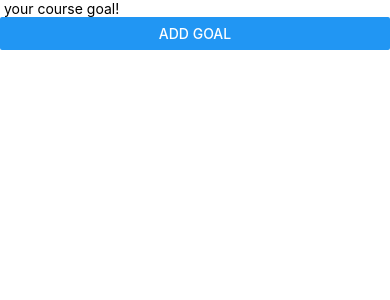
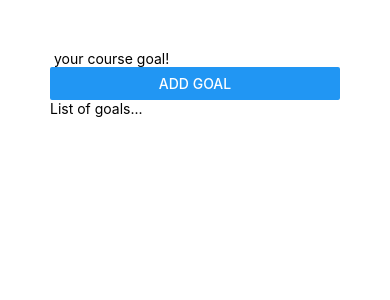
Before and after one commit to kevinxcode/React-Native-Features, a React Native app: screen / in a window 390 px wide. Shown: the top 300 px of the page. Built offline with nearby package versions, Linux system fonts and the light colour scheme.

Commit message:
style view

```diff
--- a/App.js
+++ b/App.js
@@ -3,18 +3,22 @@ import { StyleSheet, Text, View, TextInput, Button } from 'react-native';
 
 export default function App() {
   return (
-    <View>
+    <View style={styles.appContainer}>
       <View>
         <TextInput placeholder=' your course goal!'/>
         <Button title='Add Goal' />
       </View>
-      <View></View>
-      <View></View>
+      <View>
+        <Text>List of goals...</Text>
+      </View>
+
     </View>
   );
 }
 
 
 const styles = StyleSheet.create({
-
+  appContainer: {
+    padding: 50,
+  }
 });
```
